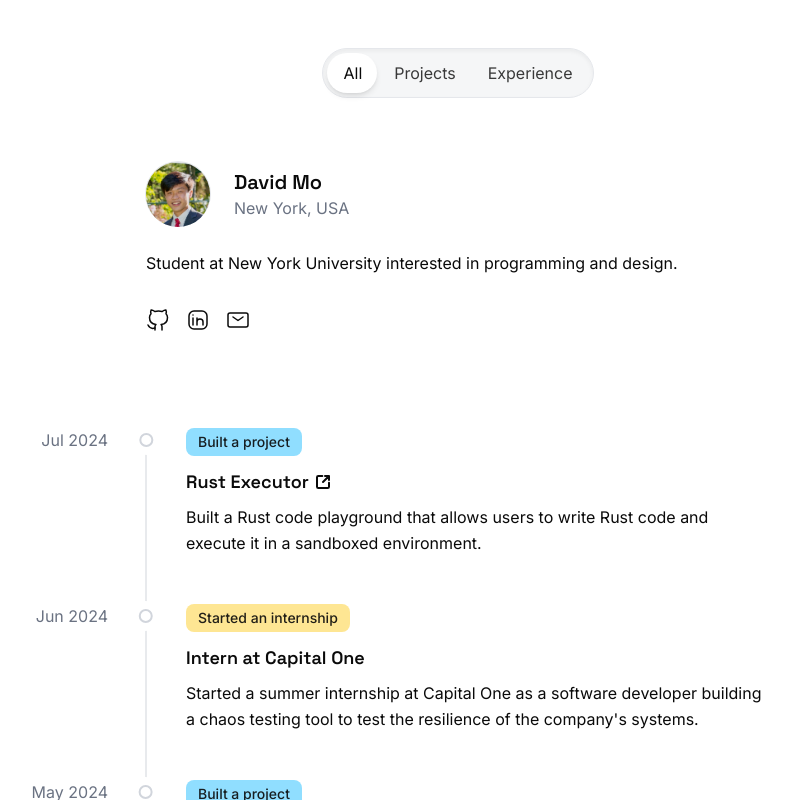
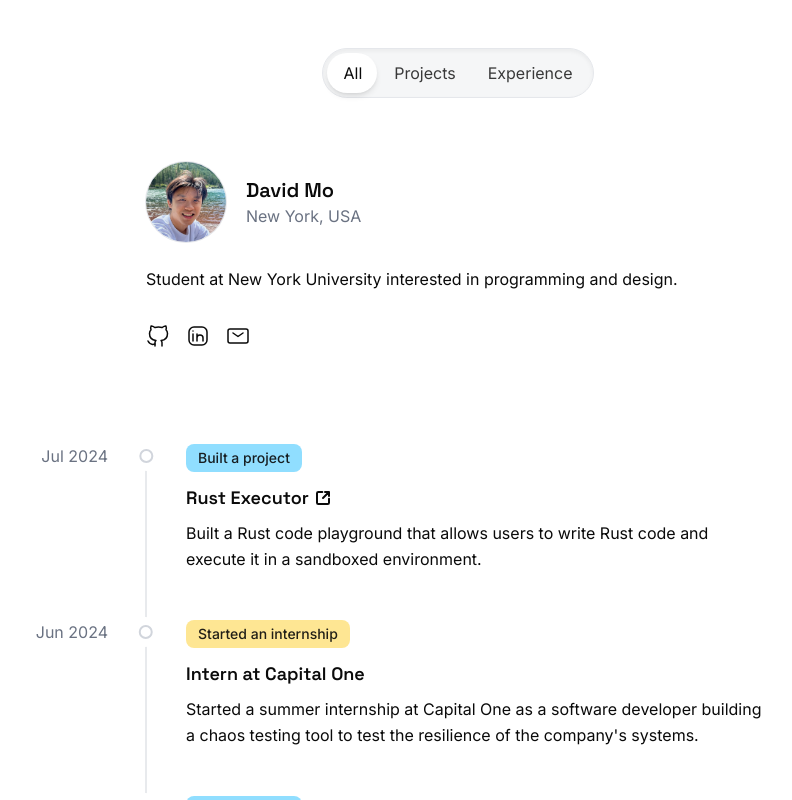
Before and after one commit to unknown/dmo.ooo, a Next.js app: page / in a window 1280 px wide. Shown: the top 800 px of the page, without its empty margins (182-974 px from the left). Built offline with nearby package versions, Linux system fonts and the light colour scheme.

Commit message:
feat: update profile pic

```diff
--- a/src/app/page.tsx
+++ b/src/app/page.tsx
@@ -27,10 +27,10 @@ export default function IndexPage() {
         />
       </header>
       <section className="py-16 lg:pb-24">
-        <div className="flex flex-wrap items-center gap-6">
-          <div className="h-16 w-16 rounded-full ring-1 ring-gray-200 dark:ring-gray-800">
+        <div className="flex flex-wrap items-center gap-5">
+          <div className="size-20 rounded-full ring-1 ring-gray-200 dark:ring-gray-800">
             <Image
-              src="/profile.png"
+              src="/profile.jpg"
               alt="Profile picture"
               width={256}
               height={256}
--- a/src/components/Timeline/TimelineItemTitle.tsx
+++ b/src/components/Timeline/TimelineItemTitle.tsx
@@ -3,19 +3,19 @@ import { LinkIcon } from "../icons";
 
 export const TimelineItemTitle: TimelineItemTitleComponent = ({ title, url }) => {
   return (
-    <div className="font-heading text-lg font-semibold font-heading">
+    <div className="font-heading text-lg font-semibold">
       {url ? (
-        <div className="group relative w-fit">
+        <div className="relative w-fit">
           <a
             href={url}
             target="_blank"
             rel="noopener noreferrer"
-            className="inline-flex items-center"
+            className="peer inline-flex items-center"
           >
             {title}
-            <LinkIcon className="ml-1.5 h-4 w-4" strokeWidth={3} />
+            <LinkIcon className="ml-1.5 size-4" strokeWidth={3} />
           </a>
-          <div className="duration-50 absolute -bottom-0.5 h-0.5 w-0 rounded-full bg-foreground transition-all group-hover:w-full" />
+          <div className="duration-50 absolute -bottom-0.5 h-0.5 w-0 rounded-full bg-foreground transition-all peer-hover:w-full" />
         </div>
       ) : (
         title
```
Also changed, not shown: public/profile.jpg (added), public/profile.png (deleted).
